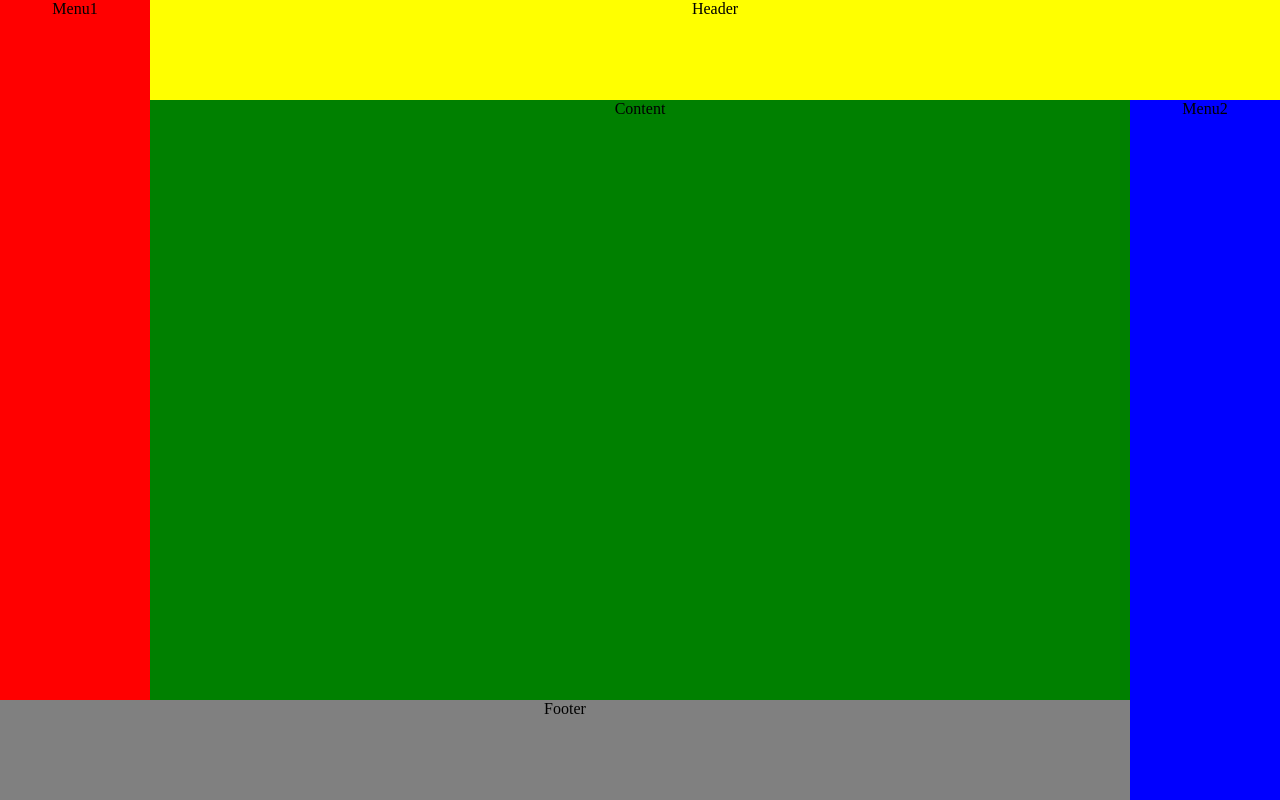
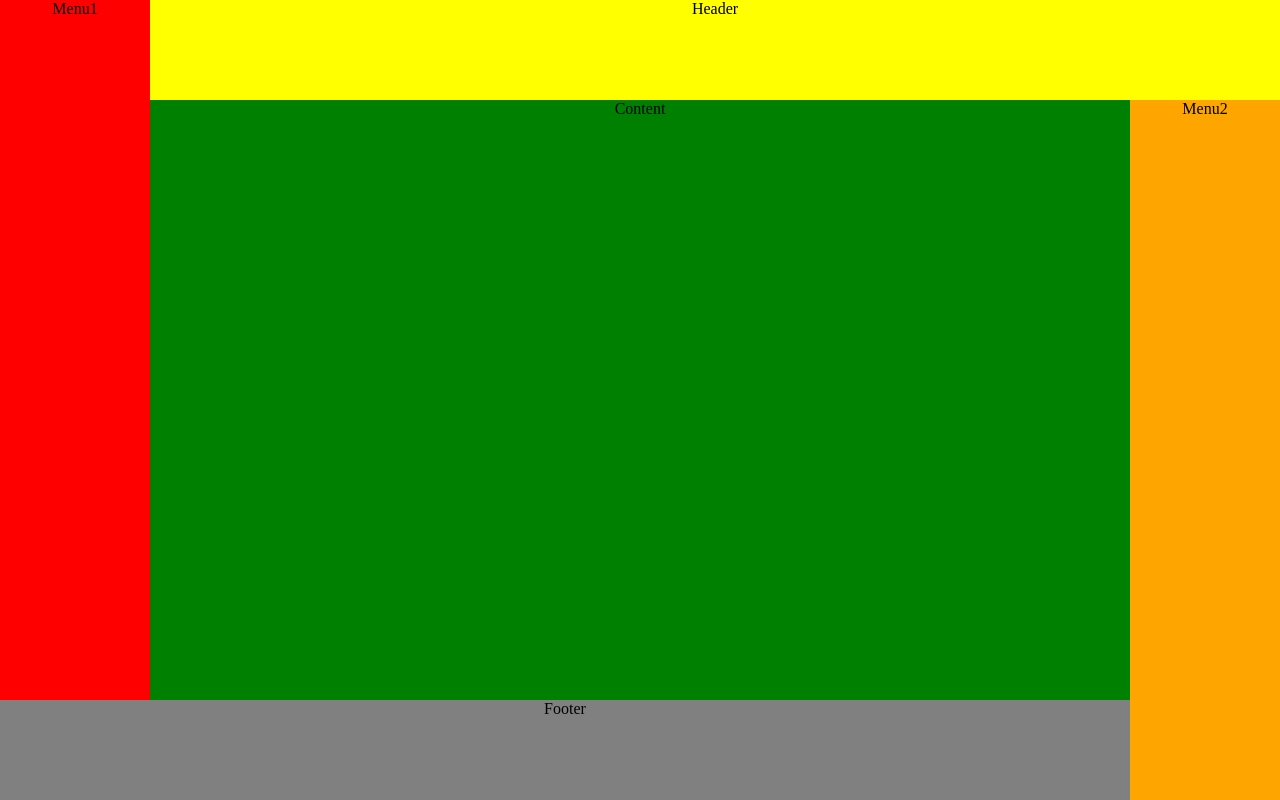
Before and after one commit to Petrulyanis/testRepository, a plain HTML site: page index.html in a window 1280 px wide. Drawn offline with Linux system fonts and the light colour scheme.

Commit message:
commit test2

```diff
--- a/style.css
+++ b/style.css
@@ -21,11 +21,11 @@ body{
 
 .left{
     grid-area:left;
-    background-color: red
+    background-color: red;
 }
 .right{
     grid-area: right;
-    background-color: blue;
+    background-color:orange;
 }
 .footer{
     grid-area: footer;
```
